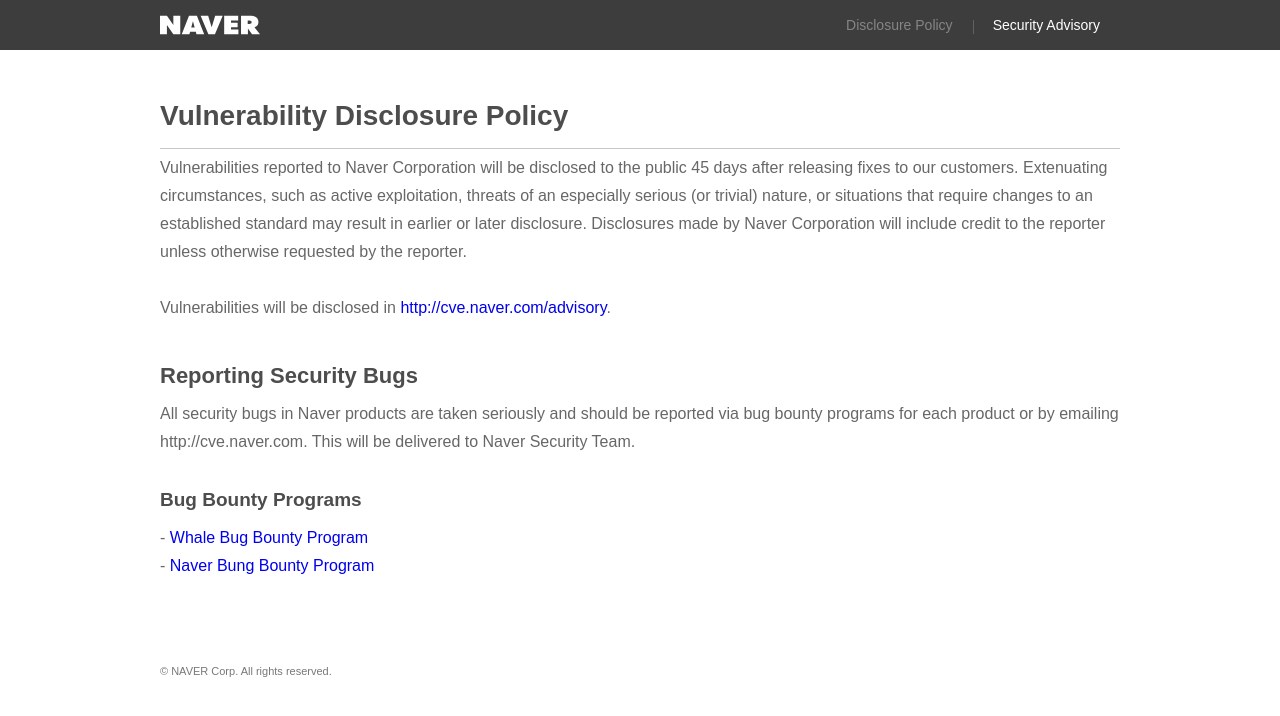
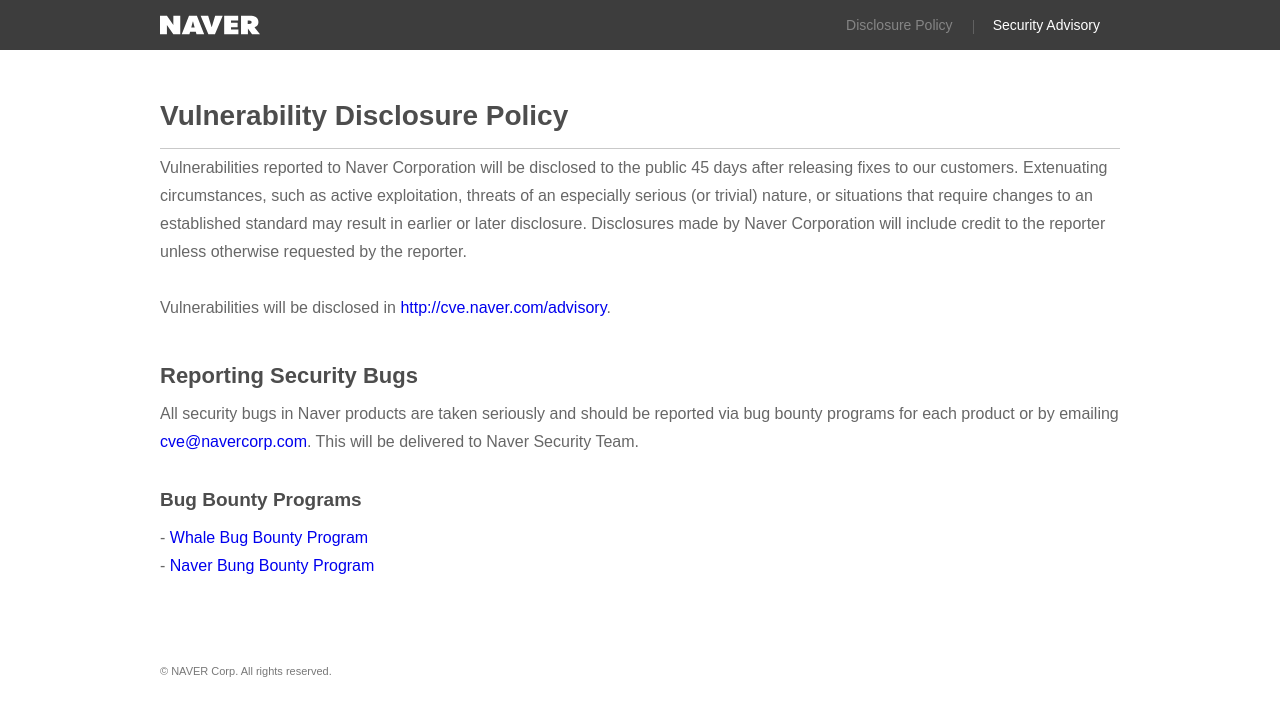
Before and after one commit to naver/security-advisory, a Jekyll site: the page built from index.html, in a window 1280 px wide. Shown: the top 716 px of the page. Built offline with Jekyll 4.4.1, drawn with Linux system fonts in a browser that asks for light colours; some of the changed lines change nothing that is shown.

Commit message:
encode email address

```diff
--- a/index.html
+++ b/index.html
@@ -24,7 +24,7 @@
                 <li>
                     <h3 class="item_title">Reporting Security Bugs</h3>
                     <p>
-                    All security bugs in Naver products are taken seriously and should be reported via bug bounty programs for each product or by emailing http://cve.naver.com. This will be delivered to Naver Security Team.
+                    All security bugs in Naver products are taken seriously and should be reported via bug bounty programs for each product or by emailing <a href="mailto:cve@na%76%65r%63o&#114;%70&#46;%63o%6d">cv&#101;@nave&#114;corp.com</a>. This will be delivered to Naver Security Team.
                     </p>
                     <h4 class="item_subtitle">Bug Bounty Programs</h3>
                     <p>
```
